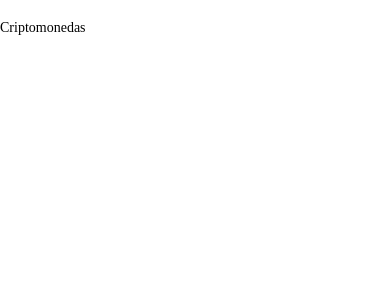
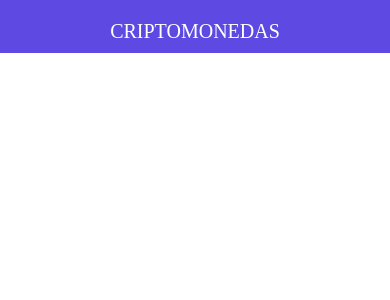
Before and after one commit to Ricardo-VP/RN-appcriptomonedas, a React Native app: screen / in a window 390 px wide. Shown: the top 300 px of the page. Built offline with nearby package versions, Linux system fonts and the light colour scheme.

Commit message:
Terminando el header

```diff
--- a/components/header.js
+++ b/components/header.js
@@ -7,7 +7,14 @@ const Header = () => (
 const styles = StyleSheet.create({
     encabezado: {
         paddingTop: Platform.OS === 'ios' ? 50 : 20,
-        fontFamily: 'Lato-Black'
+        fontFamily: 'Lato-Black',
+        backgroundColor: '#5E49E2',
+        paddingBottom: 10,
+        textAlign: 'center',
+        textTransform: 'uppercase',
+        fontSize: 20,
+        color: '#FFF',
+        marginBottom: 30
     }
 });
 
```
